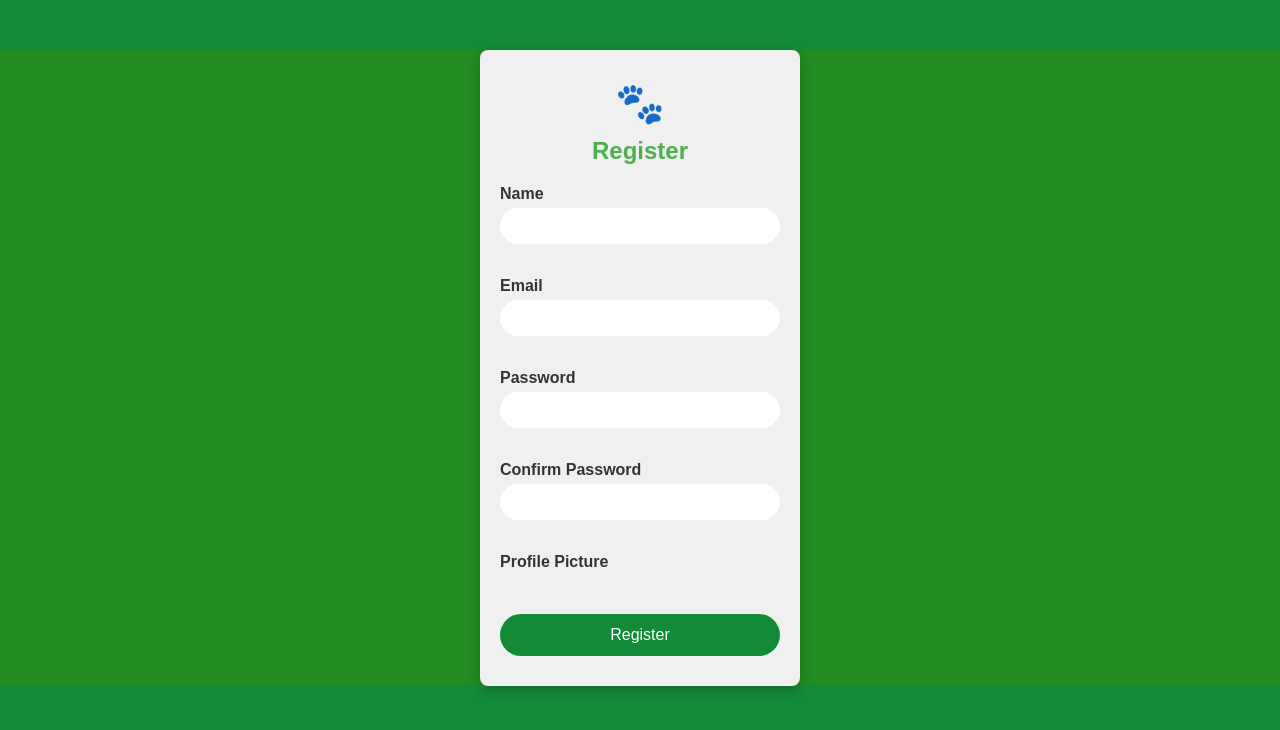
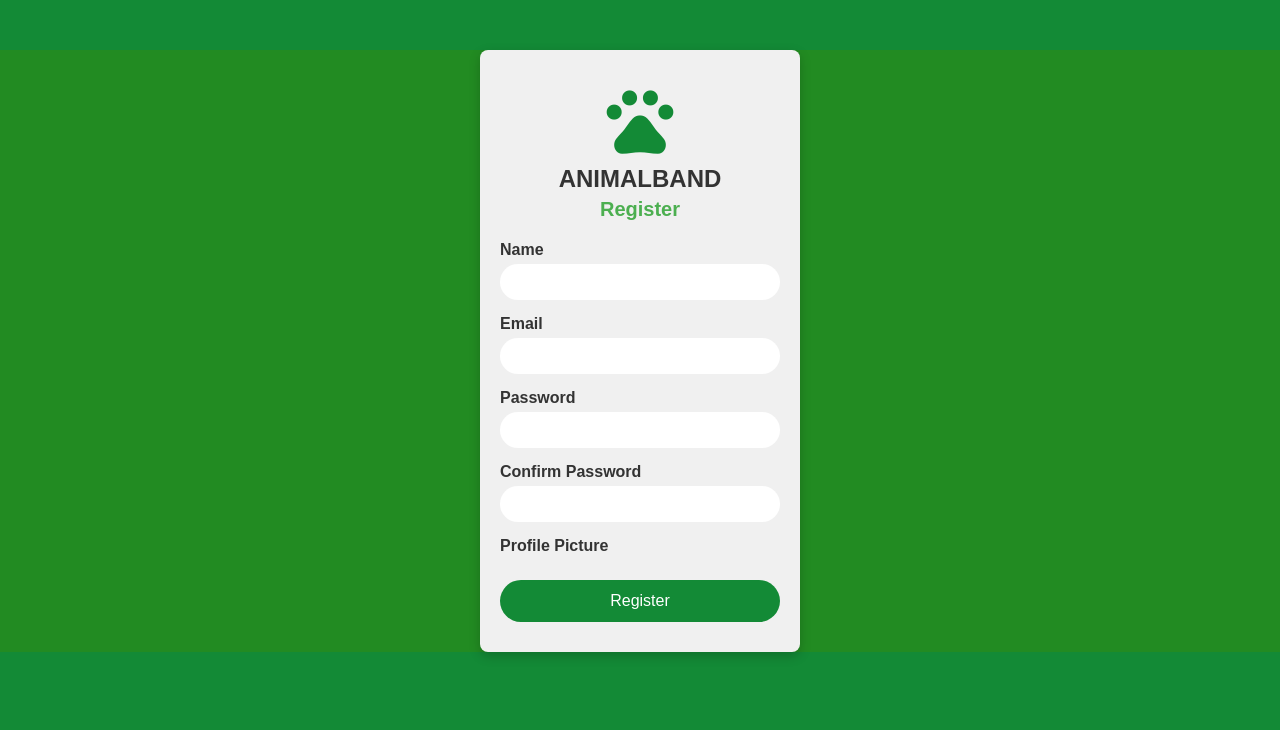
Before and after one commit to cse442-software-engineering-ub/f25-animalband, a React (Create React App) app: page /#/ in a window 1280 px wide. Both pictures are taken after a click on the button "Register". Shown: the top 730 px of the page. Built offline with nearby package versions, Linux system fonts and the light colour scheme; no server answers.

Commit message:
Update register page frontend (paw icon)

```diff
--- a/package.json
+++ b/package.json
@@ -2,7 +2,7 @@
   "name": "f25-animalband",
   "version": "0.1.0",
   "private": true,
-  "homepage": "https://aptitude.cse.buffalo.edu/CSE442/2025-Fall/cse-442h/loginRegisterFE",
+  "homepage": "https://aptitude.cse.buffalo.edu/CSE442/2025-Fall/cse-442h/",
   "dependencies": {
     "@testing-library/dom": "^10.4.1",
     "@testing-library/jest-dom": "^6.8.0",
--- a/src/app/routes/register/desktop_register.css
+++ b/src/app/routes/register/desktop_register.css
@@ -1,14 +1,12 @@
-/* Full page background */
 body, html {
   margin: 0;
   padding: 0;
   font-family: 'Arial', sans-serif;
-  background-color: #138A36; /* green background */
+  background-color: #138A36;
 }
 
-/* Center the registration form */
 .register-page {
-  background-color: #f0f0f0; /* light gray form background */
+  background-color: #f0f0f0;
   width: 320px;
   margin: 50px auto;
   padding: 30px 20px;
@@ -17,22 +15,39 @@ body, html {
   box-shadow: 0 4px 12px rgba(0, 0, 0, 0.2);
 }
 
-/* Logo area */
-.register-page h2 {
-  font-size: 24px;
-  color: #4CAF50;
+/* Remove the emoji paw print */
+.register-page::before {
+  content: none;
+}
+
+/* Logo styling */
+.logo {
+  display: flex;
+  flex-direction: column;
+  align-items: center;
   margin-bottom: 20px;
 }
 
-/* Top animal paw image (simulated with emoji if you want for now) */
-.register-page::before {
-  content: '🐾';
+.paw-icon {
   font-size: 40px;
-  display: block;
-  margin-bottom: 10px;
+  color: #138A36;
+  margin-bottom: 5px;
 }
 
-/* Form labels hidden for minimal design */
+.logo h1 {
+  margin: 0;
+  font-size: 24px;
+  font-weight: bold;
+  color: #333;
+}
+
+.logo h2 {
+  font-size: 20px;
+  color: #4CAF50;
+  margin-top: 5px;
+}
+
+/* Form styles */
 form label {
   display: block;
   text-align: left;
@@ -41,7 +56,6 @@ form label {
   color: #333;
 }
 
-/* Input fields */
 input[type="text"],
 input[type="password"],
 input[type="file"] {
@@ -55,17 +69,14 @@ input[type="file"] {
   font-size: 14px;
 }
 
-/* Hide the file input if not needed visually */
 input[type="file"] {
-  display: none; /* remove if you need to keep it visible */
+  display: none;
 }
 
-/* Checkbox styling */
 input[type="checkbox"] {
   margin-right: 5px;
 }
 
-/* "Remember Me" style (manually add this in JSX if you want) */
 .remember-me {
   display: flex;
   align-items: center;
@@ -74,7 +85,6 @@ input[type="checkbox"] {
   margin: 10px 0;
 }
 
-/* Register button */
 button[type="submit"] {
   width: 100%;
   padding: 12px;
@@ -92,7 +102,6 @@ button[type="submit"]:hover {
   background-color: #0f6d2a;
 }
 
-/* Bottom text */
 .register-page p {
   margin-top: 20px;
   font-size: 14px;
--- a/src/app/routes/register/desktop_register.js
+++ b/src/app/routes/register/desktop_register.js
@@ -1,5 +1,5 @@
 import { useNavigate, Link } from "react-router-dom";
-import "./desktop_register.css"; // New CSS file
+import "./desktop_register.css";
 
 export default function Register() {
   const navigate = useNavigate();
@@ -18,7 +18,6 @@ export default function Register() {
       alert("Passwords do not match.");
       return;
     }
-
 
     const formData = new FormData();
     formData.append("username", username);
@@ -51,35 +50,40 @@ export default function Register() {
 
   return (
     <div className="register-page">
+      <div className="logo">
+        <span className="material-symbols-outlined paw-icon">pets</span>
+        <h1>ANIMALBAND</h1>
         <h2>Register</h2>
+      </div>
+
       <form onSubmit={handleRegister}>
         <label>
           Name
           <input type="text" name="username" />
         </label>
-                <br />
         <label>
           Email
           <input type="text" name="email" />
         </label>
-                <br />
         <label>
           Password
           <input type="password" name="password" />
         </label>
-                <br />
         <label>
           Confirm Password
           <input type="password" name="password-conf" />
         </label>
-                <br />
         <label>
           Profile Picture
           <input type="file" name="profilePic" accept="image/*" />
         </label>
-                <br />
         <button type="submit">Register</button>
       </form>
+
+      <link
+        href="https://fonts.googleapis.com/css2?family=Material+Symbols+Outlined"
+        rel="stylesheet"
+      />
     </div>
   );
 }
```
Lines whose indentation alone changed are shown as unchanged.
